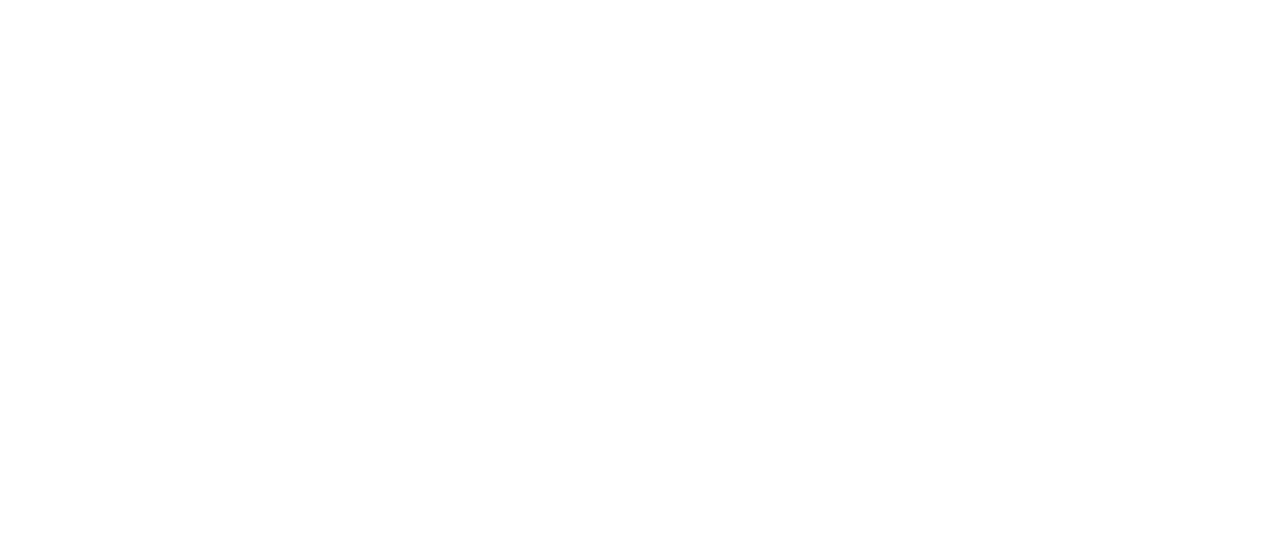
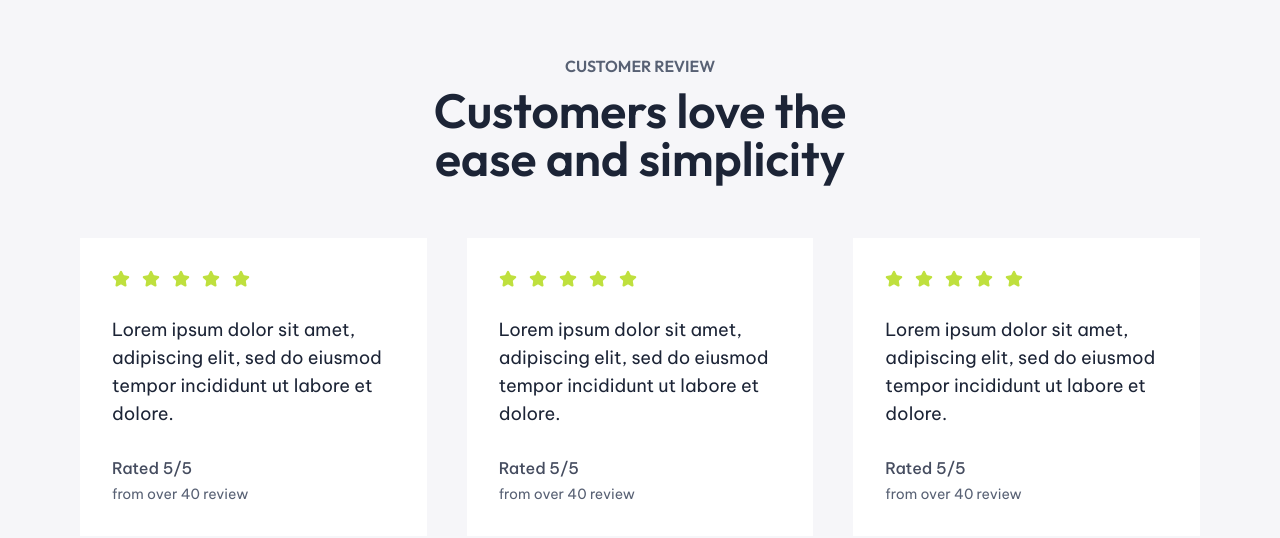
Before and after one commit to chuluq/meet-lemon, a Next.js app: page / in a window 1280 px wide. Shown: the part 3514-4052 px from the top of the page. Before the commit the page ends 3488 px from the top, so only its background shows below. Built offline with nearby package versions, Linux system fonts and the light colour scheme.

Commit message:
feat: add customer review

```diff
--- a/src/app/page.tsx
+++ b/src/app/page.tsx
@@ -5,6 +5,7 @@
 import { Header } from "@/components/header";
 import { Hero } from "@/components/hero";
 import { LearnMore } from "@/components/learn-more";
+import { Review } from "@/components/review";
 
 export default function Home() {
   return (
@@ -16,6 +17,7 @@
       <Contents />
       <LearnMore />
       <GetStarted />
+      <Review />
     </div>
   );
 }
--- /dev/null
+++ b/src/components/review.tsx
@@ -0,0 +1,45 @@
+import { Star } from "lucide-react";
+
+export const Review = () => {
+  return (
+    <div className="container mx-auto bg-[#F6F6F9]">
+      <div className="flex flex-col items-center space-y-14 p-20">
+        <div className="max-w-md space-y-2 text-center">
+          <h6 className="font-heading font-semibold text-[#586174]">
+            CUSTOMER REVIEW
+          </h6>
+          <h3 className="font-heading text-5xl font-semibold text-[#1C2436]">
+            Customers love the ease and simplicity
+          </h3>
+        </div>
+        <div className="flex gap-x-10">
+          <ReviewItem />
+          <ReviewItem />
+          <ReviewItem />
+        </div>
+      </div>
+    </div>
+  );
+};
+
+const ReviewItem = () => {
+  return (
+    <div className="flex flex-col gap-y-7 bg-white p-8">
+      <div className="flex items-center gap-x-3">
+        <Star size={18} color="#BFE03E" fill="#BFE03E" />
+        <Star size={18} color="#BFE03E" fill="#BFE03E" />
+        <Star size={18} color="#BFE03E" fill="#BFE03E" />
+        <Star size={18} color="#BFE03E" fill="#BFE03E" />
+        <Star size={18} color="#BFE03E" fill="#BFE03E" />
+      </div>
+      <p className="font-sans text-lg text-[#1C2436]">
+        Lorem ipsum dolor sit amet, adipiscing elit, sed do eiusmod tempor
+        incididunt ut labore et dolore.
+      </p>
+      <div className="space-y-1">
+        <p className="font-sans font-medium text-[#454C5F]">Rated 5/5</p>
+        <p className="font-sans text-sm text-[#586174]">from over 40 review</p>
+      </div>
+    </div>
+  );
+};
```
